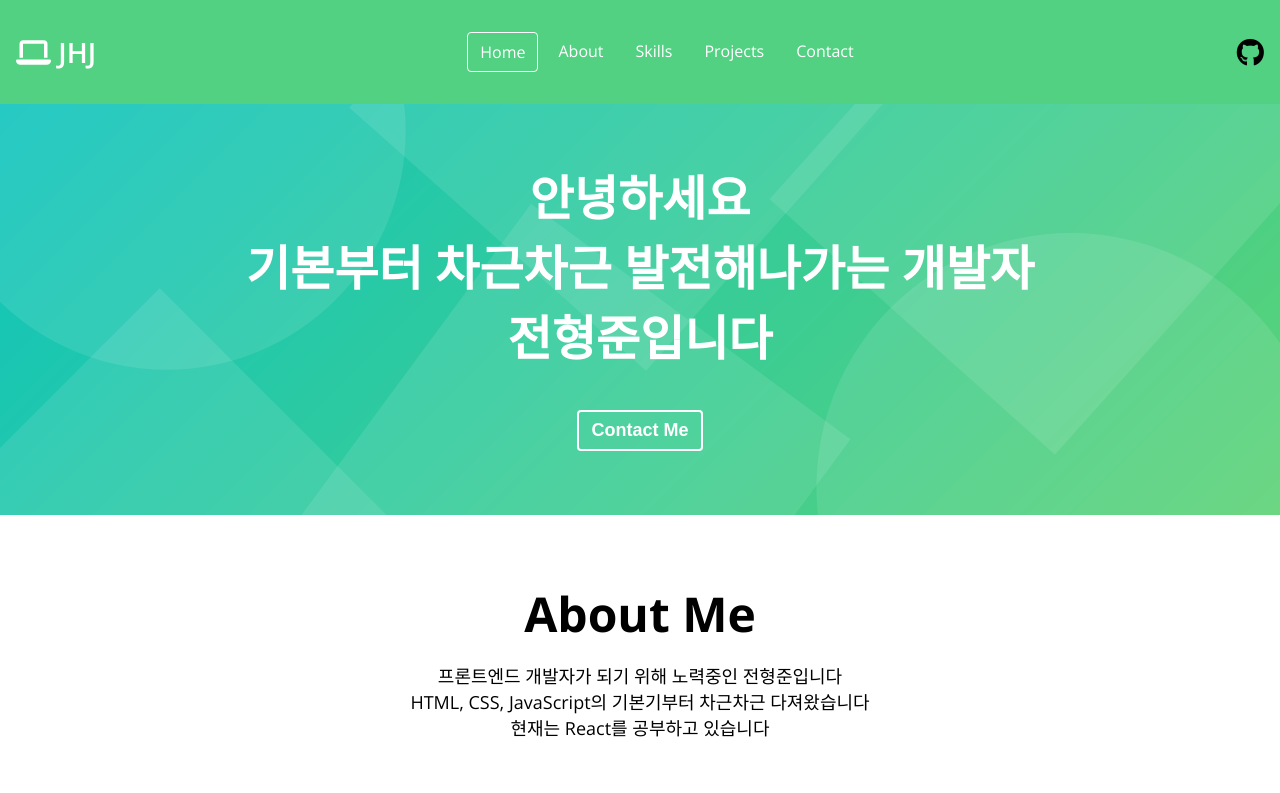
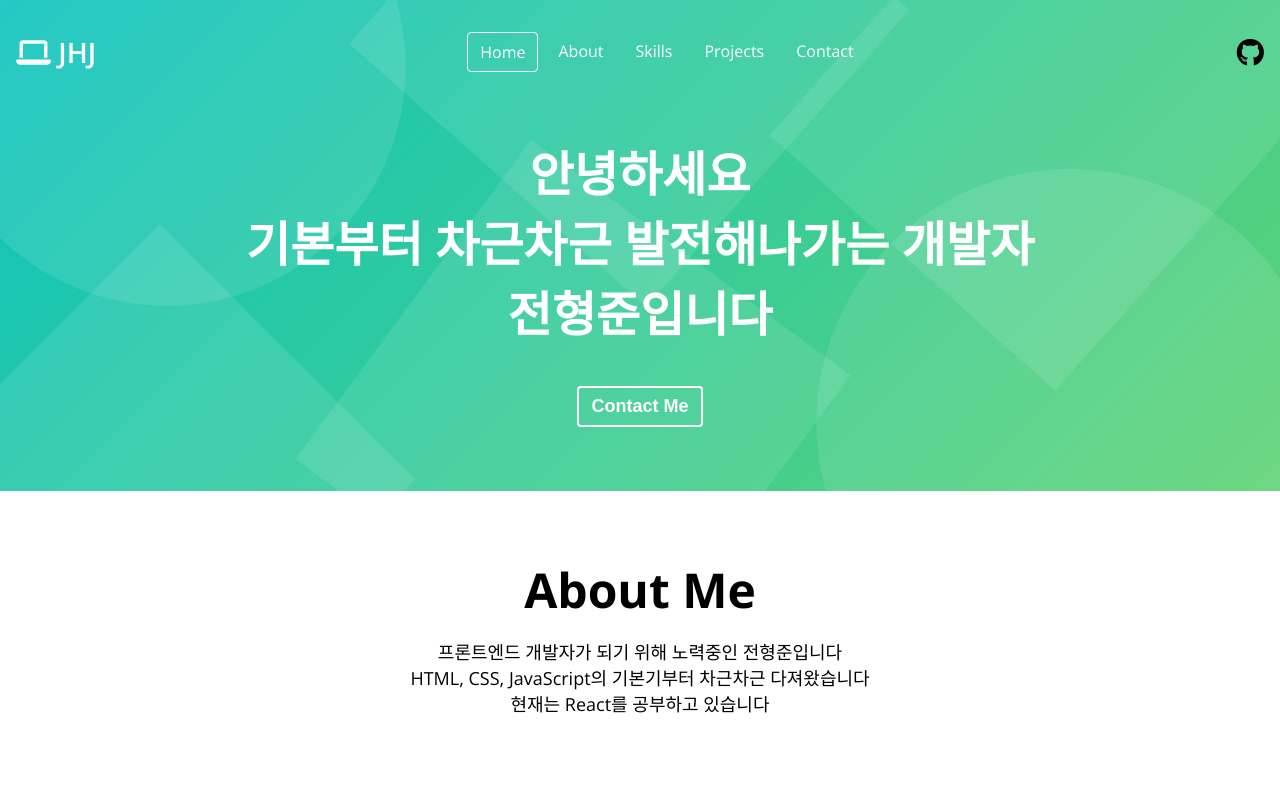
Before and after one commit to HyungjunJeon/Portfolio, a plain HTML site: page index.html in a window 1280 px wide. Shown: the top 793 px of the page. Drawn offline with nearby package versions, Linux system fonts and the light colour scheme.

Commit message:
JS: Navbar

```diff
--- a/main.js
+++ b/main.js
@@ -0,0 +1,13 @@
+"use strict";
+
+// Make navbar transparent when it's on the top
+const navbar = document.querySelector("#navbar");
+const navbarHeight = navbar.getBoundingClientRect().height;
+
+document.addEventListener("scroll", () => {
+  if (window.scrollY > navbarHeight) {
+    navbar.classList.add("navbar--dark");
+  } else {
+    navbar.classList.remove("navbar--dark");
+  }
+});
--- a/style.css
+++ b/style.css
@@ -93,12 +93,20 @@
 
   /* Navbar */
   #navbar {
+      position: fixed;
+      width: 100%;
       display: flex;
       justify-content: space-between;
-      background-color: var(--color-light-green);
+      background-color: transparent;
+      transition: all var(--animation-duration) ease-in-out;
       align-items: center;
       color: var(--color-white);
       padding: 16px;
+}
+
+#navbar.navbar--dark {
+    background-color: var(--color-light-green);
+    padding: 8px;
 }
 
 .navbar__logo {
@@ -144,6 +152,7 @@
 #home {
     background: url("imgs/home-background.png") center/cover no-repeat;
     padding: 40px;
+    padding-top: 120px;
     text-align: center;
 }
 
@@ -216,7 +225,7 @@
 
 .institution__name,
 .institution__period {
-    color(var(--color-dark-grey));
+    color: (var(--color-dark-grey));
 }
 
 .institution__name {
@@ -301,7 +310,7 @@
 .project {
     display: flex;
     justify-content: center;
-    alingn-items: center;
+    align-items: center;
 }
 
 .project__img {
```
